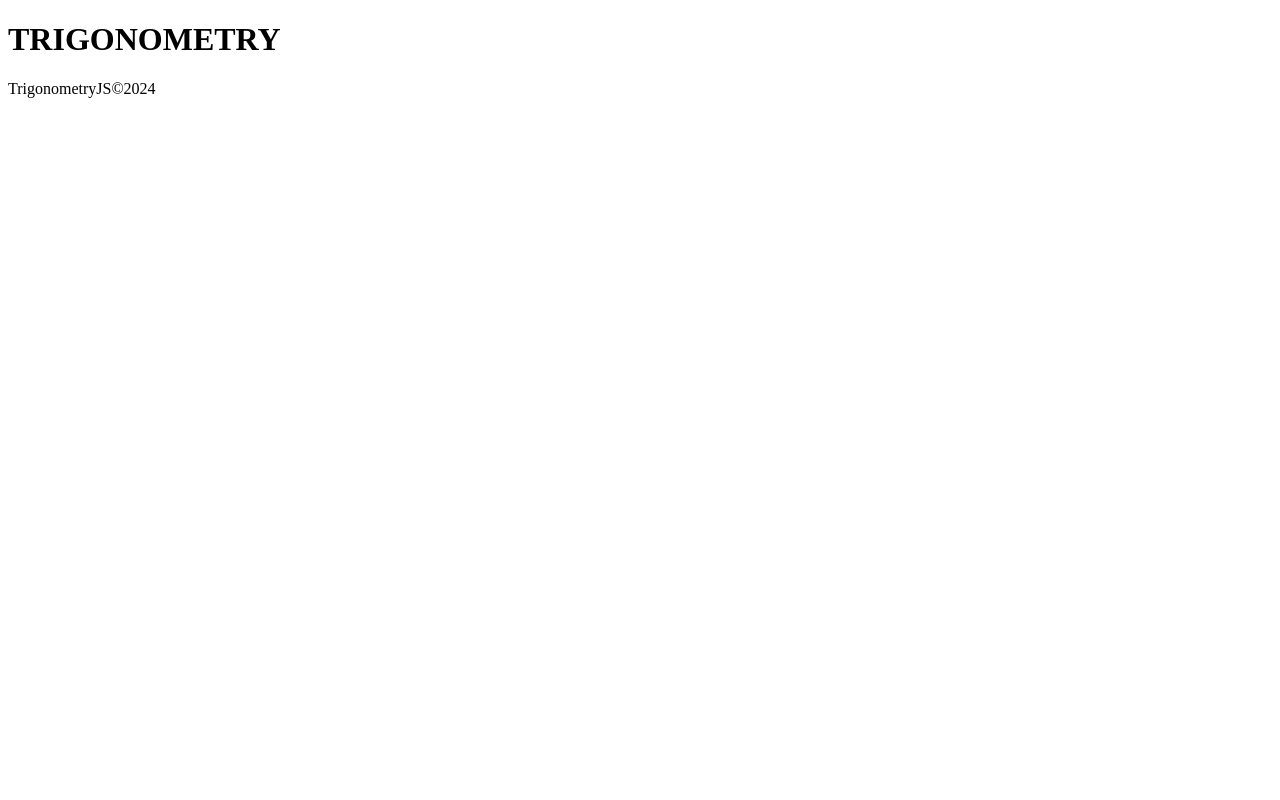
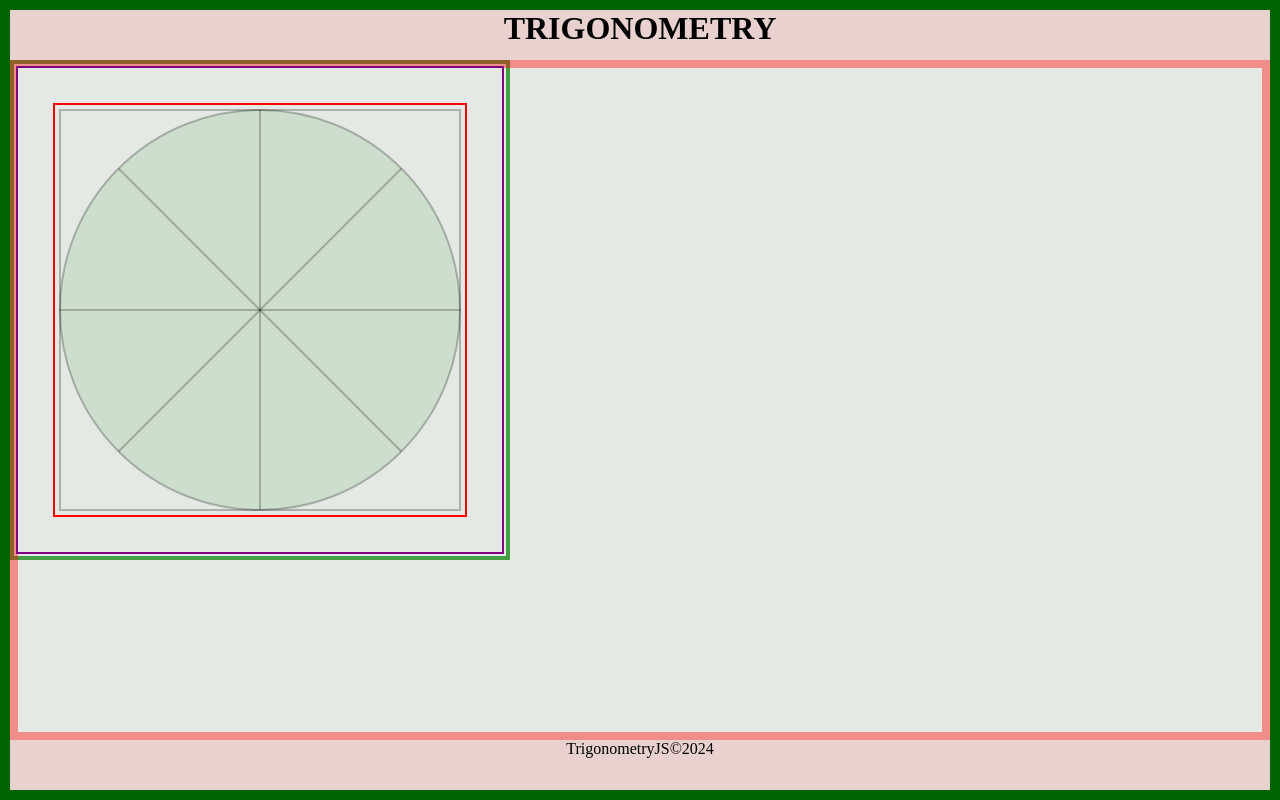
Before and after one commit to khalilHnk/trigonometry02, a plain HTML site: page index.html in a window 1280 px wide. Drawn offline with Linux system fonts and the light colour scheme.

Commit message:
added styling

```diff
--- a/index.html
+++ b/index.html
@@ -3,14 +3,24 @@
 <head>
     <meta charset="UTF-8">
     <meta name="viewport" content="width=device-width, initial-scale=1.0">
+    <meta name="description" content="basic trigonometry application">
+    <link rel="stylesheet" href="./style.css">
     <title>Document</title>
 </head>
 <body>
     <div class="page">
         <header>
             <h1>TRIGONOMETRY</h1>
+            <noscript><pre>javascript must be enabled</pre></noscript>
         </header>
-        <main></main>
+        <main>
+            <article>
+                <div id="box">
+                    <canvas width="500" height="500"></canvas>
+                    <i id="plan" tabindex="0"></i>
+                </div>
+            </article>
+        </main>
         <footer>
             <p>TrigonometryJS&copy;2024</p>
         </footer>
--- /dev/null
+++ b/style.css
@@ -0,0 +1,80 @@
+body,
+.page,
+.page * {
+    margin:0;
+    padding:0;
+    box-sizing:border-box
+}
+noscript{
+    font-size:12px
+}
+.page,
+.page>*,
+article,
+article>div{
+    display:flex;
+    flex-direction:column
+}
+.page{
+    min-height:100vh;
+    background-color:rgba(0,40,0,.1);
+    border:10px solid darkgreen;
+    justify-content:space-between;
+    align-items:stretch
+}
+.page>*
+article,
+article>div{
+    justify-content:center;
+    align-items:center
+}
+header,footer{
+    background-color:rgba(255,0,0,.1);
+    flex-basis:50px;
+    text-align:center
+}
+main{
+    outline:8px solid rgba(255,0,0,.4);
+    outline-offset:-8px;
+    flex-grow:1
+}
+article{
+    outline:4px solid rgba(0,128,0,.7);
+    outline-offset:-4px;
+    width:min(500px,100%);
+    min-height:500px
+}
+#box{
+    outline:2px solid purple;
+    outline-offset:-8px;
+    position:relative;
+    background:no-repeat center/100% url('./circle.svg')
+}
+canvas{
+    outline:2px solid red;
+    outline-offset:-45px;
+    z-index:1
+}
+#plan{
+    width:400px;
+    height:400px;
+    position:absolute;
+    z-index:4;
+    background-color:rgba(0,128,0,.1);
+    border-radius:50%;
+    cursor:pointer;
+    opacity:1
+}
+#plan:focus{
+    opacity:.5
+}
+@media (max-width:500px){
+    #box{
+        transform:scale(.7)
+    }
+}
+@media (max-width:350px){
+    #box{
+        transform:scale(.5)
+    }
+}
```
